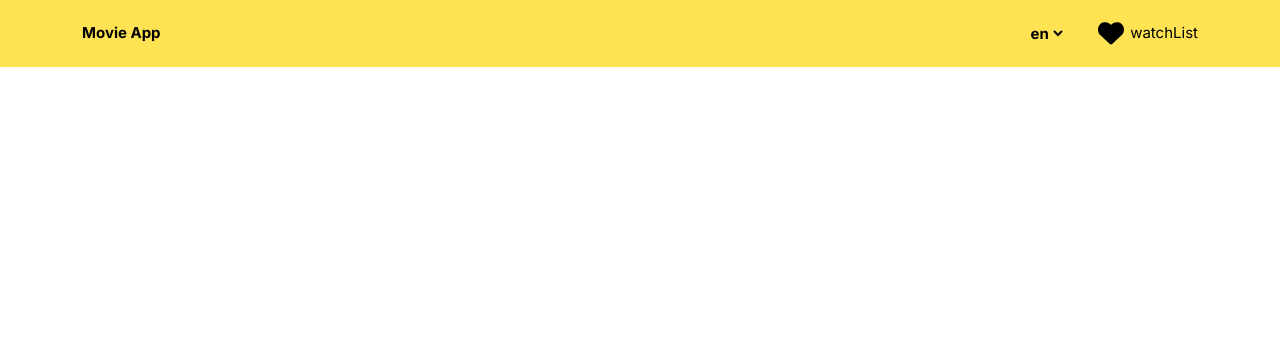
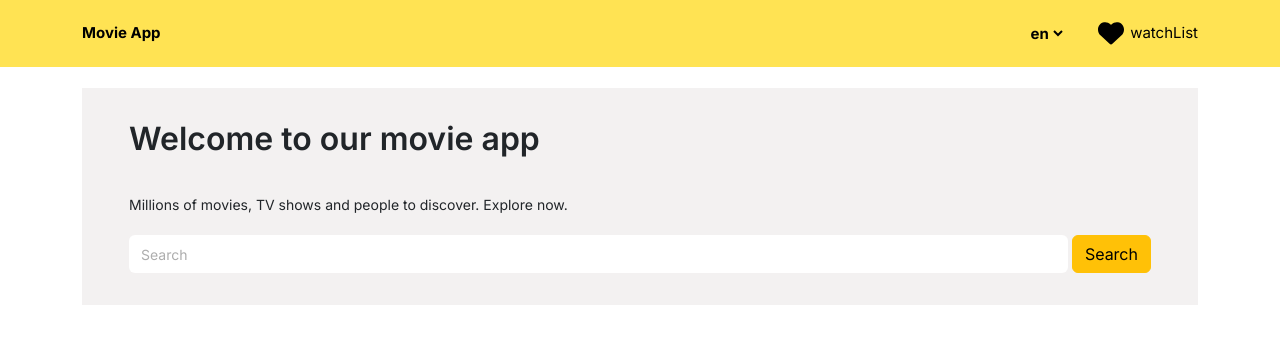
Before and after one commit to sarahmhd/Movie-App-Project, an Angular app: page / in a window 1280 px wide. Shown: the top 344 px of the page. Built offline with nearby package versions, Linux system fonts and the light colour scheme.

Commit message:
search form

```diff
--- a/src/app/home/home.component.css
+++ b/src/app/home/home.component.css
@@ -0,0 +1,21 @@
+.welcome {
+  padding-top: 1.31rem;
+  padding-bottom: 1.31rem;
+}
+
+.welcome-content {
+  background: var(--gray-color);
+  padding: 2rem 2.94rem;
+}
+
+.welcome-content h1 {
+  font-size: 2rem;
+  font-weight: 600;
+  margin-bottom: 2.19rem;
+}
+
+.welcome-content p {
+  font-size: 0.875rem;
+  font-weight: 400;
+  margin-bottom: 1.3rem;
+}
--- a/src/app/home/home.component.html
+++ b/src/app/home/home.component.html
@@ -1 +1,12 @@
 <app-header></app-header>
+<div class="main">
+  <div class="welcome">
+    <div class="container">
+      <div class="welcome-content d-flex flex-column">
+        <h1>Welcome to our movie app</h1>
+        <p>Millions of movies, TV shows and people to discover. Explore now.</p>
+        <app-search-form></app-search-form>
+      </div>
+    </div>
+  </div>
+</div>
--- a/src/app/shared/search-form/search-form.component.css
+++ b/src/app/shared/search-form/search-form.component.css
@@ -0,0 +1,10 @@
+form input {
+  border: none;
+  outline: none;
+  box-shadow: none;
+}
+
+form input::placeholder {
+  color: #adadad;
+  font-size: 0.875rem;
+}
--- a/src/app/shared/search-form/search-form.component.html
+++ b/src/app/shared/search-form/search-form.component.html
@@ -1 +1,16 @@
-<p>search-form works!</p>
+<form
+  class="d-flex m-auto"
+  #searchForm="ngForm"
+  (ngSubmit)="directToSearchPage(searchForm)"
+>
+  <input
+    class="form-control me-1"
+    type="search"
+    placeholder="Search"
+    aria-label="Search"
+    ngModel
+    name="search"
+    #searchInput="ngModel"
+  />
+  <button class="btn btn-warning" type="submit">Search</button>
+</form>
--- a/src/app/shared/search-form/search-form.component.ts
+++ b/src/app/shared/search-form/search-form.component.ts
@@ -1,4 +1,7 @@
+import { ActivatedRoute, Router } from '@angular/router';
 import { Component } from '@angular/core';
+import { HttpService } from '../services/http.service';
+import { MovieInterface } from 'src/app/interfaces/movie-interface';
 
 @Component({
   selector: 'app-search-form',
@@ -6,5 +9,10 @@ import { Component } from '@angular/core';
   styleUrls: ['./search-form.component.css']
 })
 export class SearchFormComponent {
+  ngOnInit() {
+  }
 
+  directToSearchPage(form: any) {
+
+  }
 }
--- a/src/app/shared/shared.module.ts
+++ b/src/app/shared/shared.module.ts
@@ -1,5 +1,6 @@
 import { CommonModule } from '@angular/common';
 import { FontAwesomeModule } from '@fortawesome/angular-fontawesome';
+import { FormsModule } from '@angular/forms';
 import { HeaderComponent } from './header/header.component';
 import { HttpClientModule } from '@angular/common/http';
 import { NgModule } from '@angular/core';
@@ -15,7 +16,8 @@ import { SearchFormComponent } from './search-form/search-form.component';
     CommonModule,
     FontAwesomeModule,
     HttpClientModule,
-    RouterModule
+    RouterModule,
+    FormsModule
   ],
   exports: [
     HeaderComponent,
```
